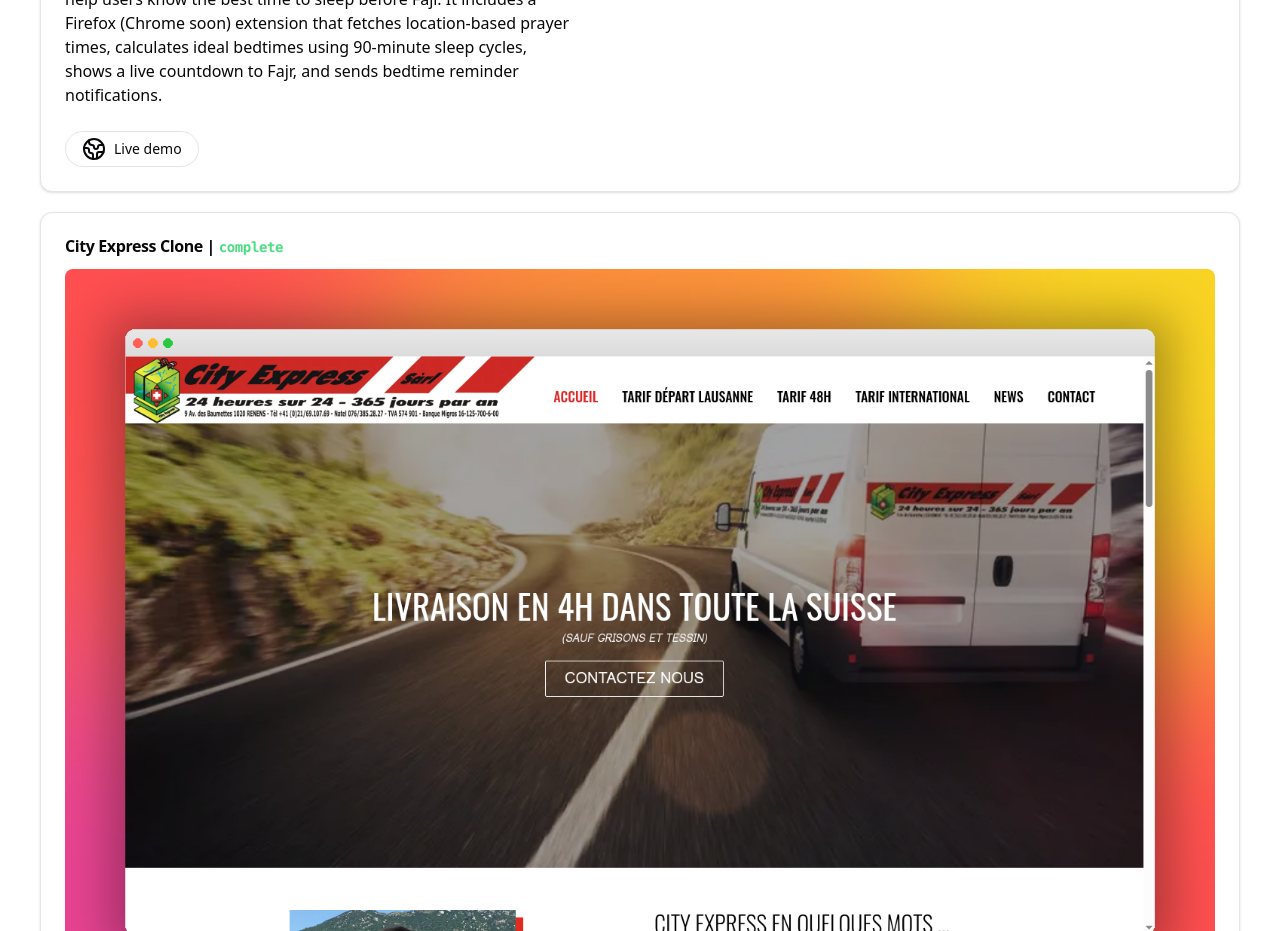
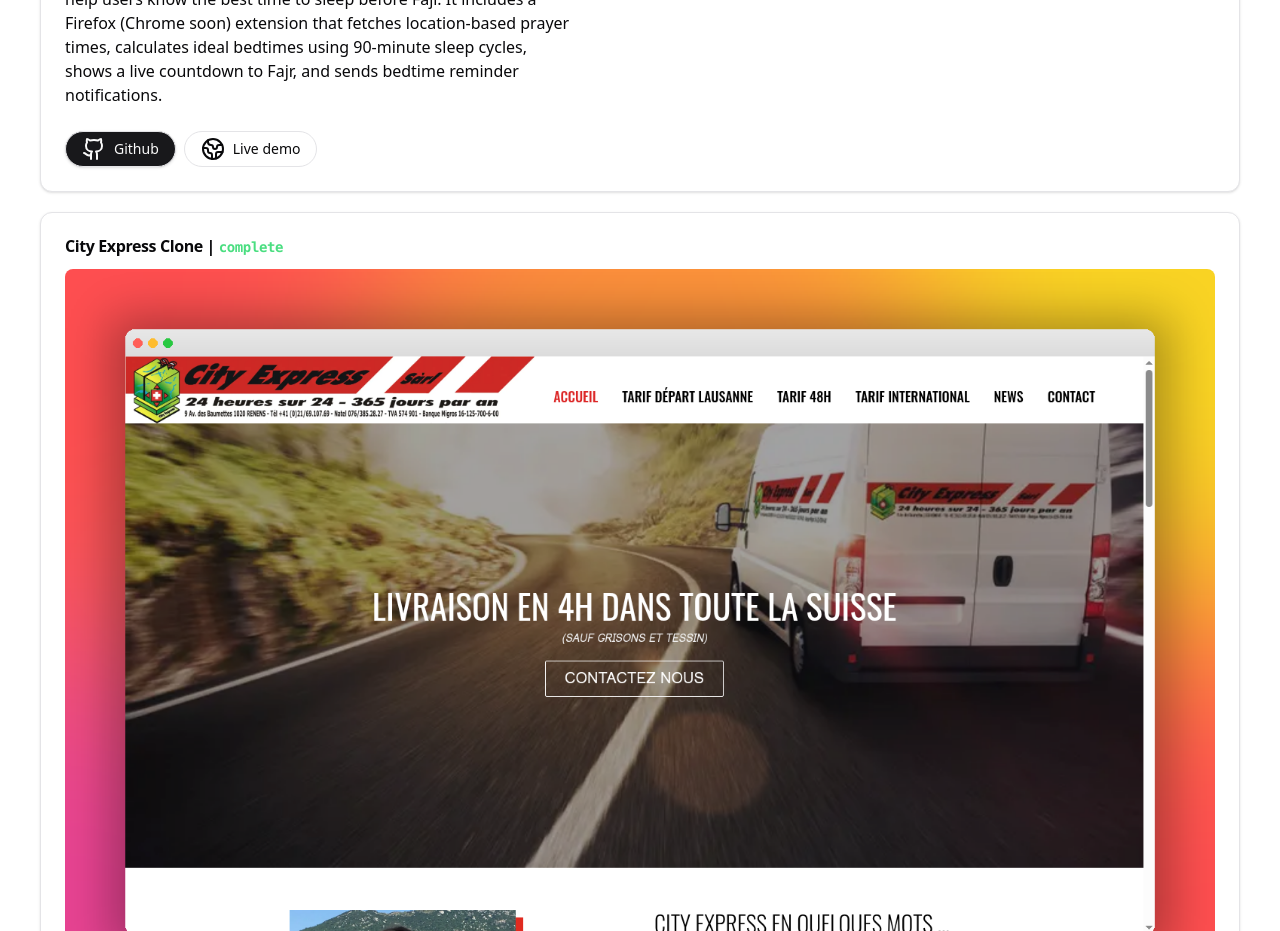
Before and after one commit to okcha4ever/aminedevs-v2, a Next.js app: page / in a window 1280 px wide. Shown: the part 3340-4271 px from the top of the page. Built offline with nearby package versions, Linux system fonts and the light colour scheme.

Commit message:
github repo for sleep4fajr

```diff
--- a/src/components/Projects.tsx
+++ b/src/components/Projects.tsx
@@ -34,7 +34,7 @@ const Projects = () => {
       technologies: ["Next.js", "Tailwindcss"],
       type: "Personal",
       status: "COMPLETE",
-      github: "",
+      github: "https://github.com/okcha4ever/sleep4fajr-website",
       demo: "https://sleep4fajr.vercel.app",
     },
 
```
